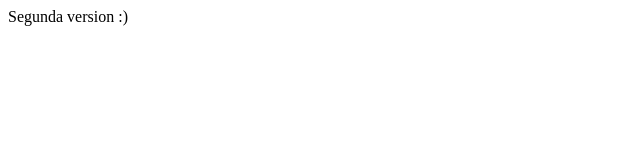
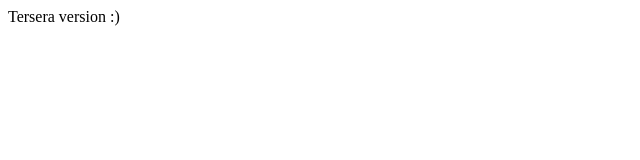
Before and after one commit to Emanuel2623/clasedoos, a plain HTML site: page index.html in a window 1280 px wide. Shown: the full height of the page, 0-640 px from the left. Drawn offline with Linux system fonts and the light colour scheme.

Commit message:
version 3

```diff
--- a/index.html
+++ b/index.html
@@ -6,6 +6,6 @@
 </head>
 <body>
 
-	Segunda version :)
+	Tersera version :)
 </body>
 </html>
```
